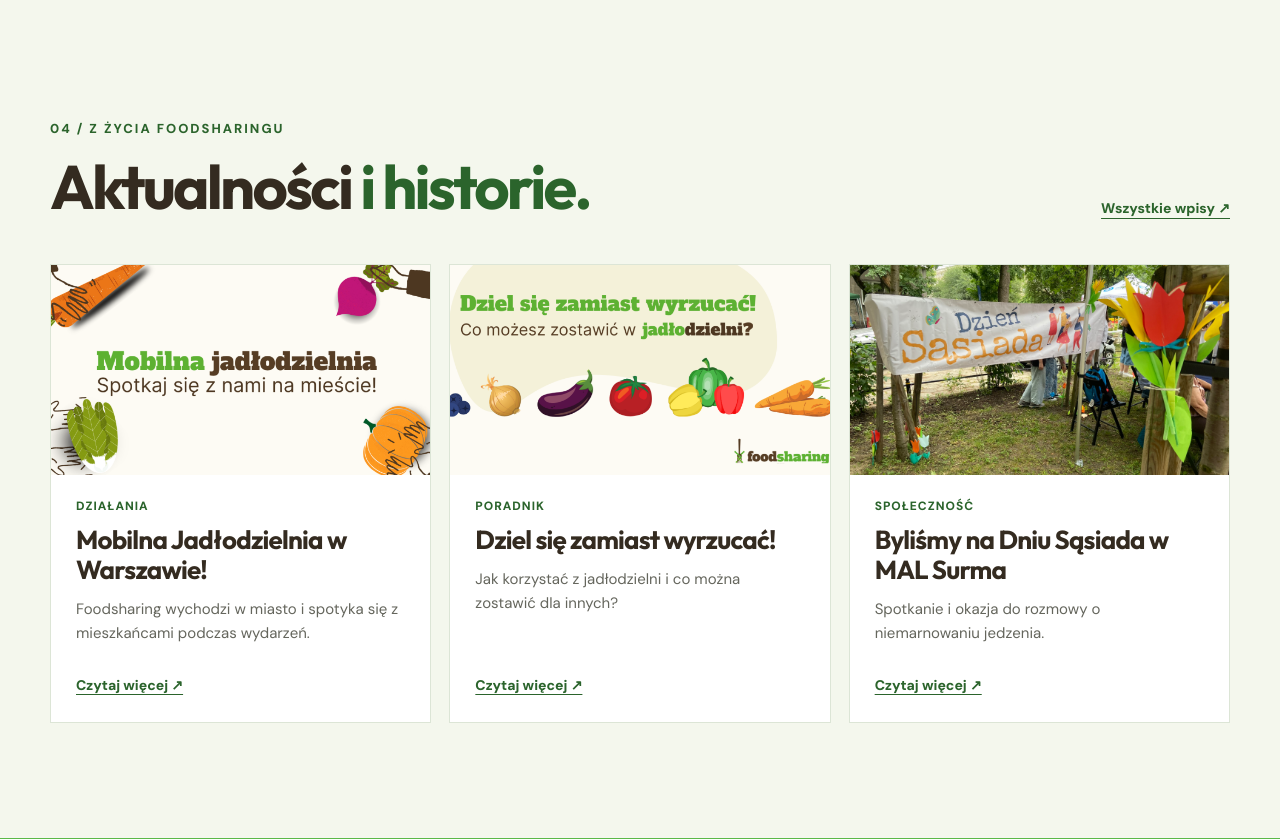
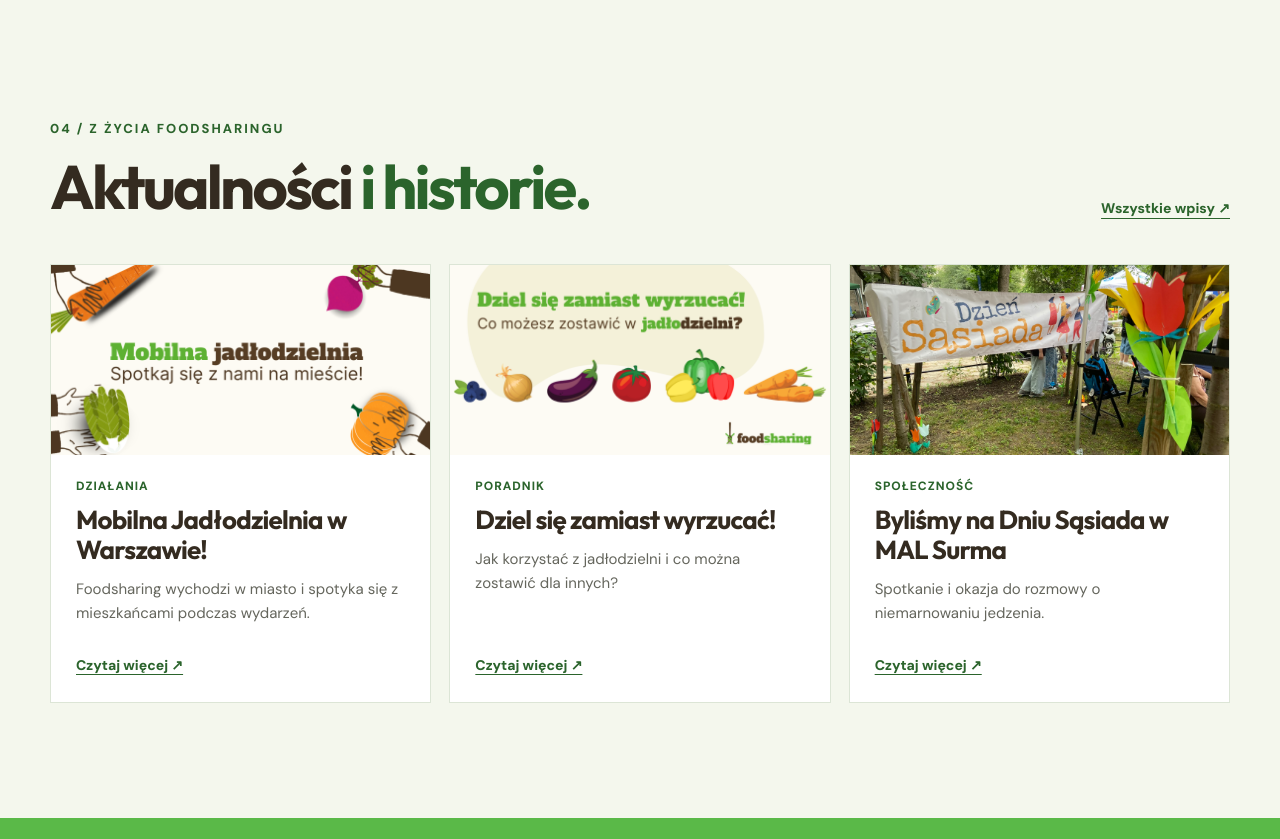
Before and after one commit to PrzemoWAkcji/foodsharing-warszawa, a PHP site: page / in a window 1280 px wide. Shown: the part 3688-4527 px from the top of the page. Run offline with PHP 8.4, Linux system fonts and the light colour scheme.

Commit message:
Keep article images fully visible across screen sizes

```diff
--- a/home.css
+++ b/home.css
@@ -65,7 +65,8 @@
 .news-grid{display:grid;grid-template-columns:repeat(3,1fr);gap:18px}
 .news-card{display:flex;flex-direction:column;text-decoration:none;background:#fff;border:1px solid #dce5d6;padding:0 0 25px;transition:transform .2s}
 .news-card:hover{transform:translateY(-5px)}
-.news-image{display:block;width:100%;height:210px;object-fit:cover;object-position:center;background:#e9ecd9}
+.news-image{display:block;width:100%;height:auto;aspect-ratio:2/1;object-fit:contain;object-position:center;background:#e9ecd9}
+.news-card:nth-child(3) .news-image{object-fit:cover}
 .news-card .news-tag{color:var(--green-dark);font-size:12px;font-weight:800;letter-spacing:1px;text-transform:uppercase;margin:22px 25px 9px}
 .news-card h3{font-size:26px;line-height:1.16;letter-spacing:-.8px;margin:0 25px 12px}
 .news-card p{font-size:15px;color:#65665d;line-height:1.6;margin:0 25px 30px}
@@ -106,7 +107,6 @@
   .city-invite{min-height:300px}
   .news-heading{display:block}
   .news-heading>a{display:inline-block;margin-top:20px}
-  .news-image{height:180px}
   .home-join-grid>div+div{margin-top:35px}
   .home-join p{font-size:18px}
 }
```
Also changed, not shown: AGENTS.md (+1 -0 lines).
